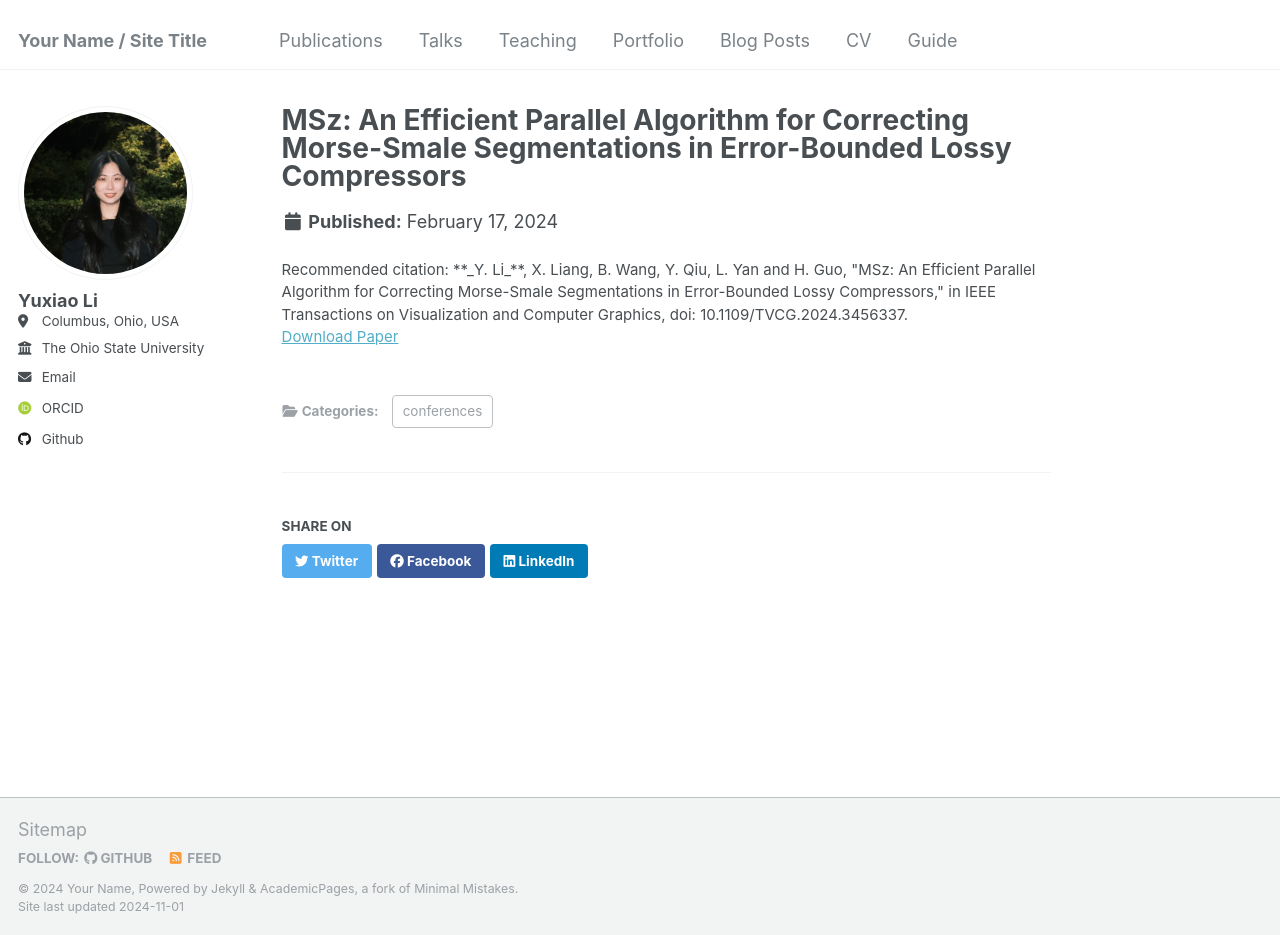
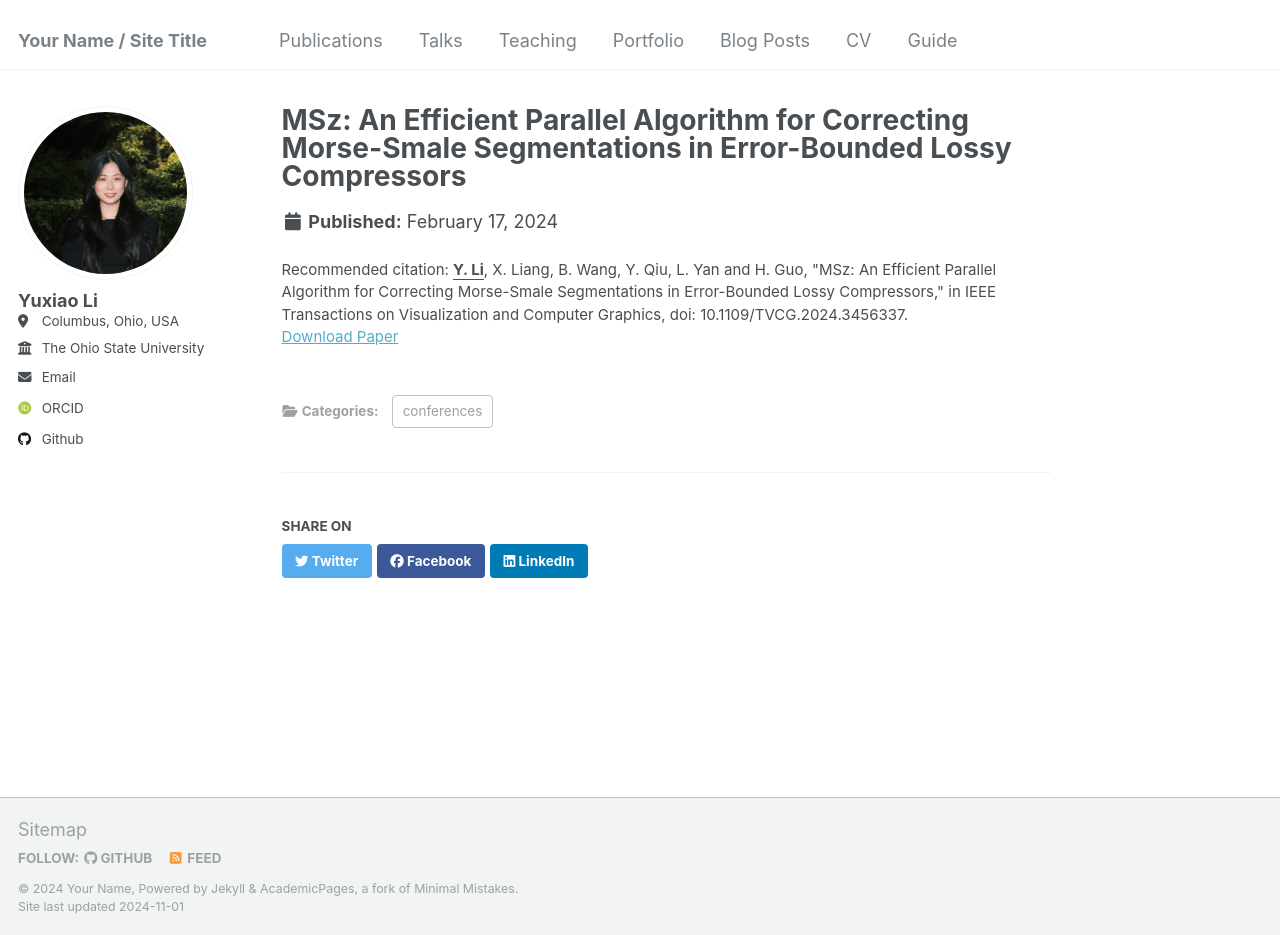
Before and after one commit to YuxiaoLi1234/YuxiaoLi1234.github.io, a Jekyll site: the page built from _publications/2024-02-17-paper-title-number-4.md, in a window 1280 px wide and 935 px high. Built offline with Jekyll 4.4.1, drawn with Linux system fonts in a browser that asks for light colours; some web fonts are replaced.

```diff
--- a/_publications/2024-02-17-paper-title-number-4.md
+++ b/_publications/2024-02-17-paper-title-number-4.md
@@ -3,5 +3,5 @@ title: "MSz: An Efficient Parallel Algorithm for Correcting Morse-Smale Segmenta
 collection: publications
 category: conferences
 paperurl: 'https://arxiv.org/abs/2406.09423'
-citation: '**_Y. Li_**, X. Liang, B. Wang, Y. Qiu, L. Yan and H. Guo, "MSz: An Efficient Parallel Algorithm for Correcting Morse-Smale Segmentations in Error-Bounded Lossy Compressors," in IEEE Transactions on Visualization and Computer Graphics, doi: 10.1109/TVCG.2024.3456337.'
+citation: '<b><u>Y. Li</u></b>, X. Liang, B. Wang, Y. Qiu, L. Yan and H. Guo, "MSz: An Efficient Parallel Algorithm for Correcting Morse-Smale Segmentations in Error-Bounded Lossy Compressors," in IEEE Transactions on Visualization and Computer Graphics, doi: 10.1109/TVCG.2024.3456337.'
 ---
```
